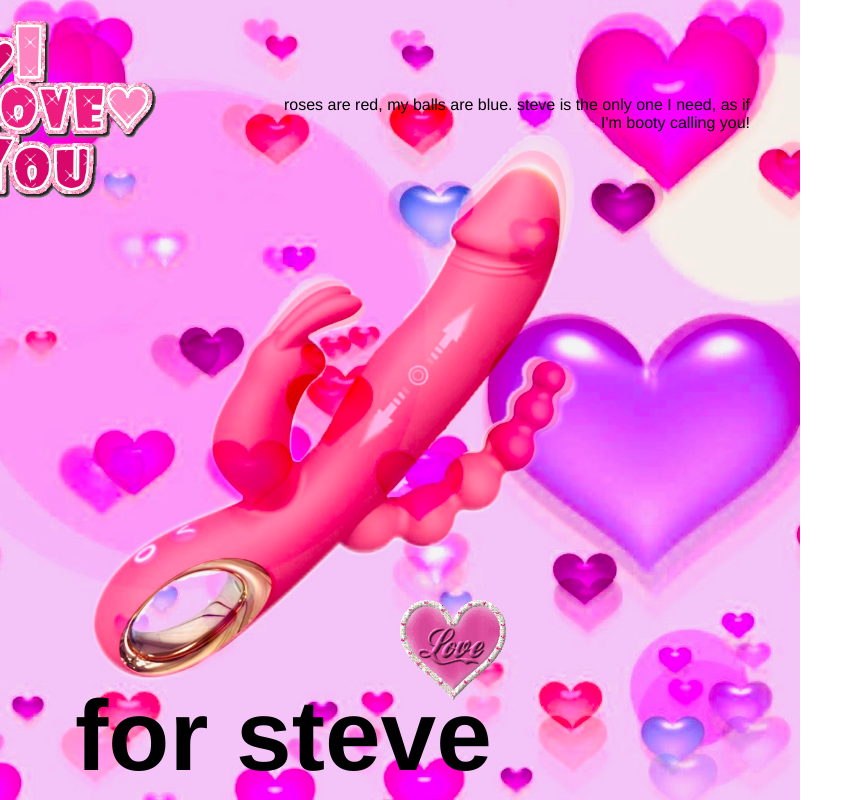
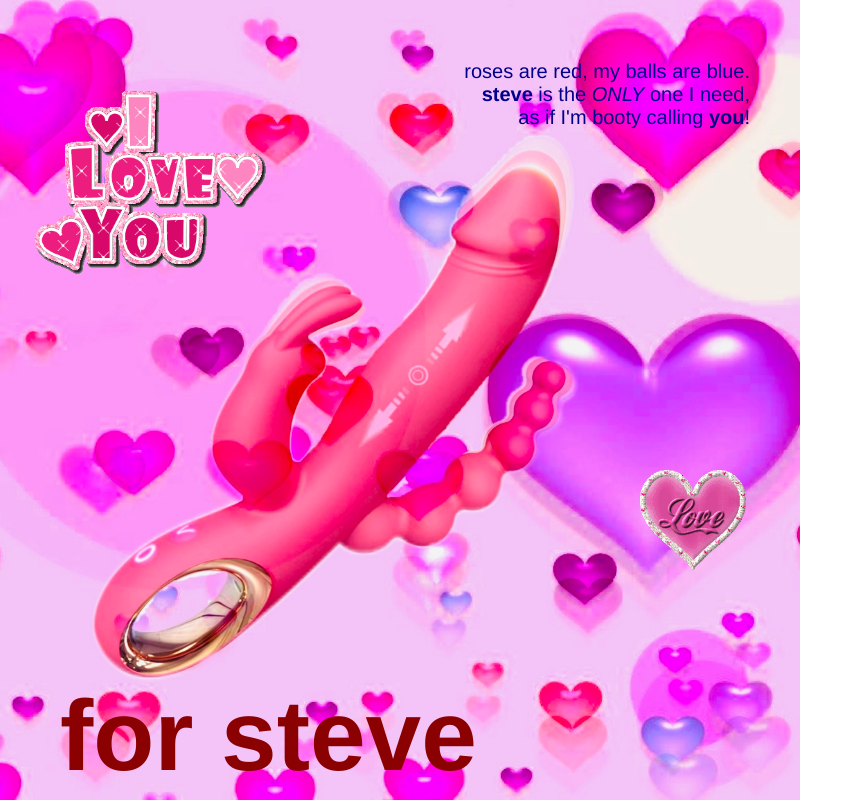
Before and after one commit to wrentiff/valentine, a plain HTML site: page index.html in a window 1280 px wide. Shown: the whole page, without its empty margins (0-863 px from the left). Drawn offline with Linux system fonts and the light colour scheme.

Commit message:
update 2

```diff
--- a/index.html
+++ b/index.html
@@ -20,37 +20,38 @@
       overflow: hidden;
     }
     h1 {
-      color: black;
+      color: darkred;
       font-family: Helvetica, sans-serif;
       font-size: 100px;
       position: absolute;
-      left: 75px;
+      left: 60px;
       bottom: -60px;
     }
     p {
-      color: black;
+      color: darkblue;
       font-family: Helvetica, sans-serif;
+      font-size: 20px;
     }
     .message {
       position: absolute;
       text-align: right;
-      width: 480px;
+      width: 290px;
       height: 290px;
       shape-outside: content-box;
-      top: 80px;
+      top: 40px;
       right: 50px;
     }
     .heart1 {
       position: absolute;
       height: 100px;
-      bottom: 100px;
-      left: 400px;
+      bottom: 230px;
+      left: 640px;
     }
     .heart2 {
       position: absolute;
       height: 200px;
-      top: 10px;
-      left: -90px;
+      top: 80px;
+      left: 20px;
     }
   </style>
 
@@ -63,7 +64,7 @@
    <img src="I-Love-You-With-Pink-Heart.gif" class="heart2">
    <div class="message">
      <p>
-      roses are red, my balls are blue. steve is the only one I need, as if I'm booty calling you!
+       roses are red, my balls are blue. <strong>steve</strong> is the <em>ONLY</em> one I need, as if I'm booty calling <strong>you</strong>!
      </p>
    </div>
   </div>
```
